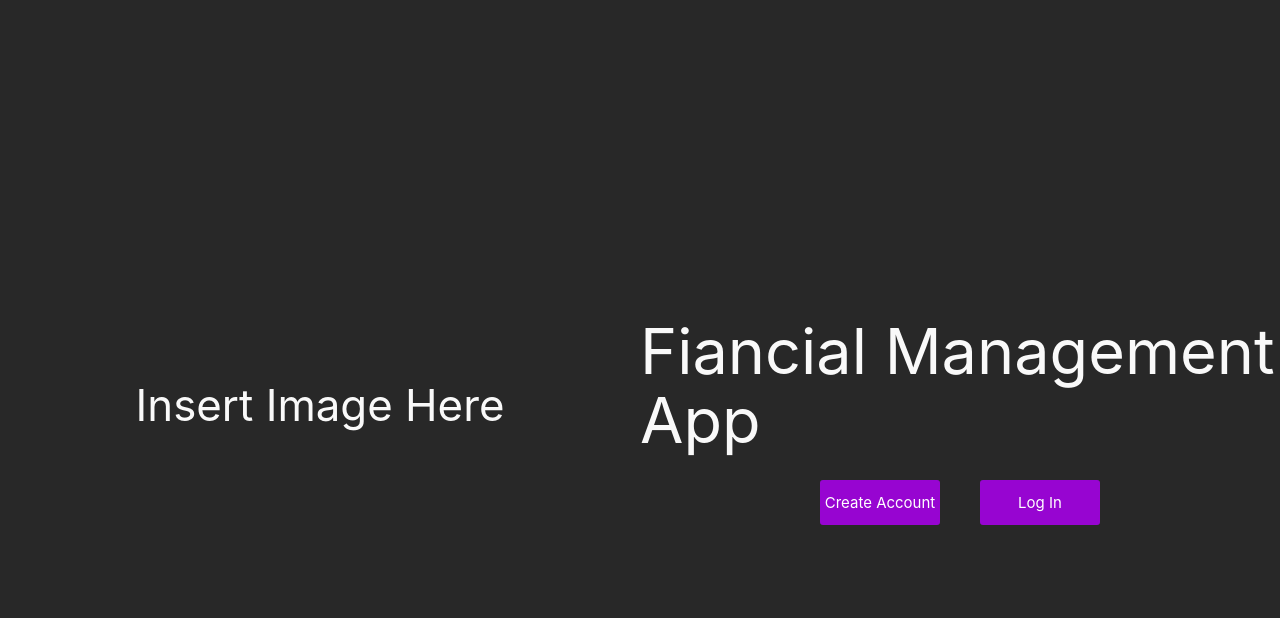
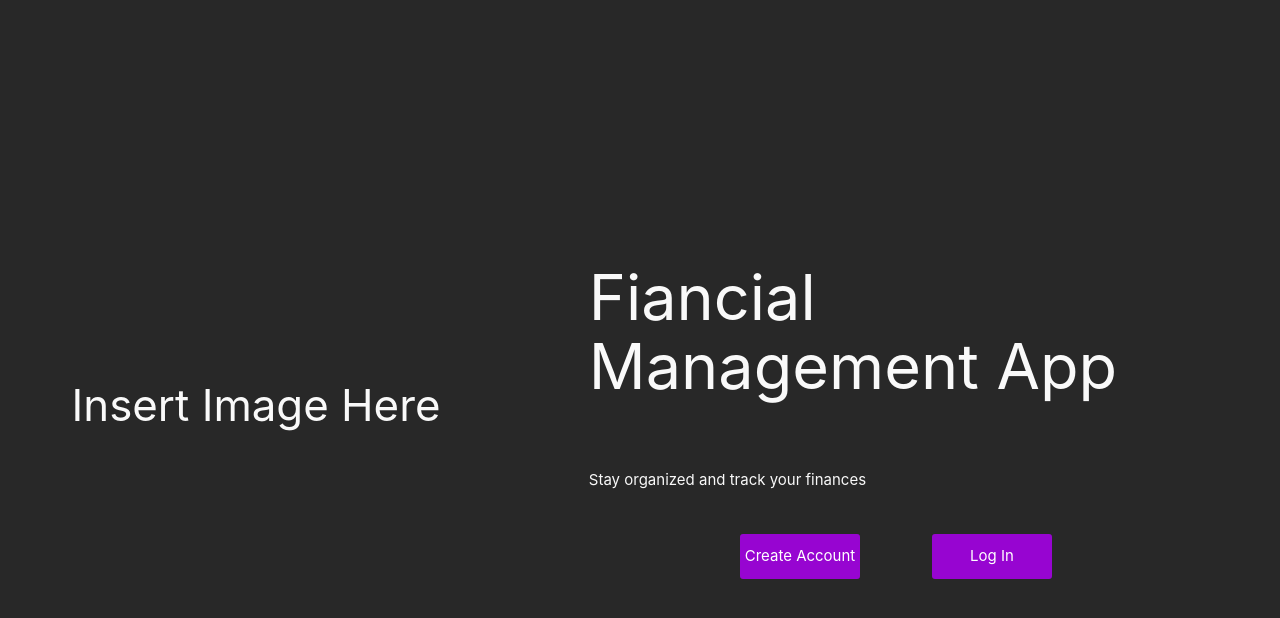
Before and after one commit to bestepha83/Budgeting-App, a Django app: page / in a window 1280 px wide. Shown: the top 618 px of the page. Run offline with Django 3.2, Linux system fonts and the light colour scheme.

Commit message:
minor changes

```diff
--- a/budget/static/css/styles.css
+++ b/budget/static/css/styles.css
@@ -72,7 +72,7 @@ h1 {
     display: flex;
     justify-content: center;
     align-items: center;
-    width: 50%;
+    width: 40%;
 }
 
 .home-content {
@@ -80,7 +80,15 @@ h1 {
     flex-direction: column;
     justify-content: space-around;
     align-items: center;
-    width: 50%;
+    width: 60%;
+    height: 50%;
+}
+
+.home-content h1 {
+    width: 80%;
+}
+.home-content p {
+    width: 80%;
 }
 
 .home-form {
--- a/budget/templates/budget/base.html
+++ b/budget/templates/budget/base.html
@@ -8,10 +8,8 @@
     <title>Budget App</title>
 
     <link rel="stylesheet" href="{% static 'css/styles.css' %}" />
-    <!-- <link href="https://cdn.jsdelivr.net/npm/bootstrap@5.0.0-beta3/dist/css/bootstrap.min.css" rel="stylesheet" integrity="sha384-eOJMYsd53ii+scO/bJGFsiCZc+5NDVN2yr8+0RDqr0Ql0h+rP48ckxlpbzKgwra6" crossorigin="anonymous"/> -->
     <link rel="stylesheet" href="https://cdnjs.cloudflare.com/ajax/libs/materialize/1.0.0/css/materialize.min.css"/>
     <script src = "https://cdnjs.cloudflare.com/ajax/libs/materialize/1.0.0-beta/js/materialize.min.js"></script>
-    <!-- <script src="https://cdn.jsdelivr.net/npm/bootstrap@5.0.0-beta3/dist/js/bootstrap.bundle.min.js" integrity="sha384-JEW9xMcG8R+pH31jmWH6WWP0WintQrMb4s7ZOdauHnUtxwoG2vI5DkLtS3qm9Ekf" crossorigin="anonymous"></script> -->
 </head>
 <body>
     {% block content %}
--- a/budget/templates/budget/home.html
+++ b/budget/templates/budget/home.html
@@ -8,6 +8,7 @@
         </div>
         <div class = "home-content">
             <h1>Fiancial Management App</h1>
+            <p>Stay organized and track your finances</p>
             <form id="authstyle" class = "home-form">
                 <a href="{% url 'register' %}" class="account-button" type="submit" id="header-links"> Create Account </a>
                 <a href="{% url 'login' %}" class="account-button" type="submit" id="header-links">Log In</a>
```
Also changed, not shown: db.sqlite3.
